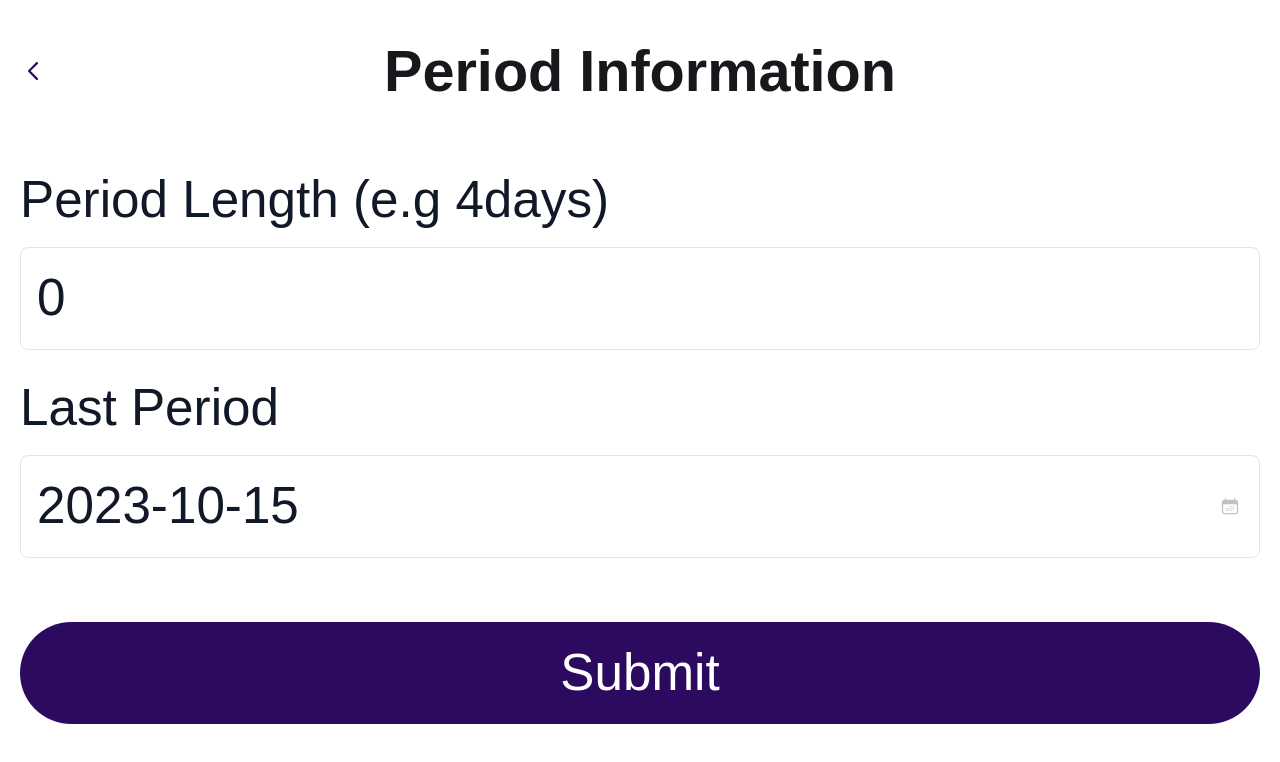
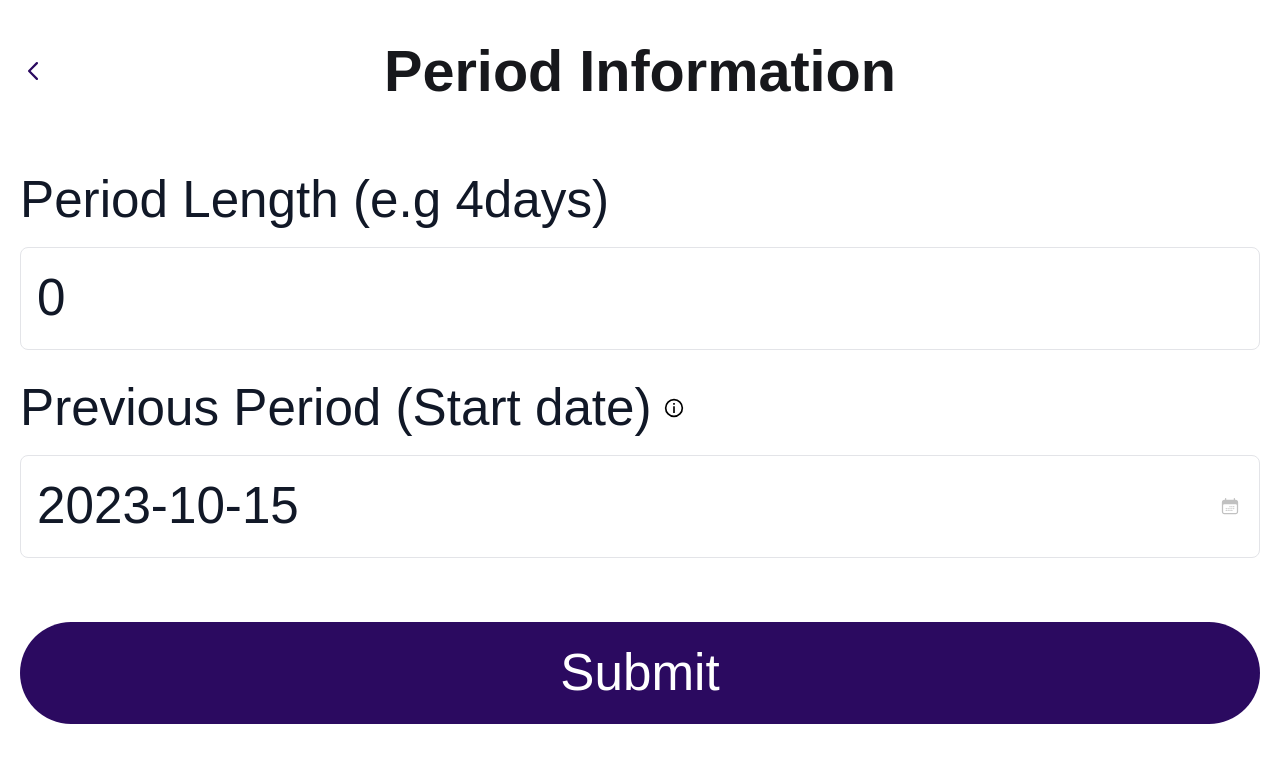
Before and after one commit to CloserHealth/closer-webapp, a Next.js app: page /period-information in a window 1280 px wide. Shown: the top 762 px of the page. Built offline with nearby package versions, Linux system fonts and the light colour scheme.

Commit message:
Update jan

```diff
--- a/src/app/calendar/page.tsx
+++ b/src/app/calendar/page.tsx
@@ -31,7 +31,6 @@ const Calendar = () => {
 
 
     // Get Symptoms
-    useEffect(() => {
     const fetchSymptoms = async () => {
         try {
             const res = await makeSymptomRequest({
@@ -65,6 +64,7 @@ const Calendar = () => {
         }
     };
 
+    useEffect(() => {
         fetchSymptoms();
     }, []);
 
@@ -278,14 +278,23 @@ const Calendar = () => {
                 method: 'PUT',
             });
             const { message, data } = res.data;
-            setCompletedTipsData(data?.task?.completed_tips)
 
-            toast.success('Tip completed successfully!');
+            setCompletedTipsData(data?.task?.completed_tips);
+
+            if (message === 'Task completed successfully!') {
+                toast.success('Tip marked as completed successfully!');
+            } else {
+                toast.success('Tip marked as incomplete!');
+            }
+
+            fetchSymptoms();
 
         } catch (e) {
-            console.log(e);
+            console.error('Error completing tip:', e);
         }
     };
+
+
 
     const completedTips = completedTipsData || [];
 
@@ -306,7 +315,7 @@ const Calendar = () => {
                                         return (
                                             <div key={tipIndex} className="flex items-center justify-between bg-white p-3 space-x-1 rounded-[8px] relative">
                                                 <p
-                                                className={`text-[2.5vw] font-[500] text-[#1E1E1E] text-start ${checkedStates[`${symptomCategoryKey?.id}-${tip?.id}`] || isChecked || isChecked2 ? 'line-through' : ''
+                                                    className={`text-[2.5vw] font-[500] text-[#1E1E1E] text-start ${isChecked || isChecked2 ? 'line-through' : ''
                                                         }`}
                                                 >
                                                     {tip?.name}
@@ -315,7 +324,7 @@ const Calendar = () => {
                                                     <Checkbox
                                                         size="small"
                                                         className="translate-x-3"
-                                                    checked={checkedStates[`${symptomCategoryKey?.id}-${tip?.id}`] || isChecked || isChecked2}
+                                                        checked={isChecked || isChecked2}
                                                         onChange={() => handleSymptomCheckbox(symptomCategoryKey?.id, tip?.id)}
                                                         onClick={() => handleSymptomComplete(symptomCategoryKey?.id, tip?.id)}
                                                         sx={{
@@ -327,10 +336,10 @@ const Calendar = () => {
                                                     />
                                                 </div>
                                             </div>
-                                    )
-
+                                        );
                                     })}
                                 </div>
+
                             </div>
                         ))}
                     </React.Fragment>
--- a/src/app/components/Calendar/Partials/Calendar.tsx
+++ b/src/app/components/Calendar/Partials/Calendar.tsx
@@ -13,14 +13,7 @@ const CalendarComponent = (props: CalendarProps) => {
   const { setDate, date, selectRange, periodStartDate, periodEndDate, tileContent } = props;
 
   return (
-    <motion.div
-      initial={{ x: 1000 }}
-      animate={{ x: 0 }}
-      transition={{ duration: 1, ease: "easeInOut", delay: 0.5 }}
-      className="calendar-container w-full"
-    >
       <Calendar onChange={setDate} value={date} selectRange={selectRange} tileContent={tileContent} />
-    </motion.div>
   );
 };
 
--- a/src/app/components/Fields/TextField.tsx
+++ b/src/app/components/Fields/TextField.tsx
@@ -11,9 +11,9 @@ export default function TextField({ label, placeholder, value, require, id, type
     }
 
     return (
-        <div className="w-full">
-            <label htmlFor={id} className="block mb-2 text-[4vw] font-medium text-gray-900 dark:text-white w-full">{label}</label>
-            <div className="relative">
+        <div className="w-full flex flex-col">
+            <label htmlFor={id} className="mb-2 text-[4vw] font-medium text-gray-900 dark:text-white">{label}</label>
+            <div className="relative flex items-center">
                 <input
                     type={viewPassword ? "text" : type}
                     id={id}
@@ -25,7 +25,7 @@ export default function TextField({ label, placeholder, value, require, id, type
                     readOnly={readOnly}
                 />
                 {isPassword && (
-                    <div className='absolute inset-y-0 right-0 pr-3 flex items-center cursor-pointer' onClick={handleViewPassword}>
+                    <div className='pl-3 flex items-center cursor-pointer' onClick={handleViewPassword}>
                         <IconContext.Provider value={{ color: "#ababaa", size: "20px" }}>
                             <div>
                                 {viewPassword ? <AiOutlineEyeInvisible /> : <AiOutlineEye />}
@@ -35,5 +35,6 @@ export default function TextField({ label, placeholder, value, require, id, type
                 )}
             </div>
         </div>
+
     )
 }
--- a/src/app/period-information/page.tsx
+++ b/src/app/period-information/page.tsx
@@ -6,7 +6,7 @@ import { AppModal } from '../components/Modals/Modals';
 import { useRouter } from 'next/navigation';
 import Assets from '@/constants/assets.constant';
 import TextField from '../components/Fields/TextField';
-import { IconButton } from '@mui/material';
+import { ClickAwayListener, IconButton, Tooltip } from '@mui/material';
 import API from '@/constants/api.constant';
 import { catchAsync } from '@/helpers/api.helper';
 import useRequest from '@/services/request.service';
@@ -15,6 +15,8 @@ import CustomCalendar from '../components/Calendar/Calendar';
 import useGlobalState from '@/hooks/globalstate.hook';
 import { profileUpdateAction } from '@/store/profile.slice';
 import { useDispatch } from 'react-redux';
+import { GrCircleInformation } from "react-icons/gr";
+
 
 
 export default function PeriodInformation() {
@@ -89,6 +91,17 @@ export default function PeriodInformation() {
     };
 
 
+    const [openTip, setOpenTip] = React.useState(false);
+
+    const handleTooltipClose = () => {
+        setOpenTip(false);
+    };
+
+    const handleTooltipOpen = () => {
+        setOpenTip(!openTip);
+    };
+
+
     return (
         <>
             <div className='w-full min-h-[100vh] px-5 pt-7 pb-20 relative bg-white'>
@@ -117,7 +130,29 @@ export default function PeriodInformation() {
                             />
 
                             <div className="w-full">
-                                <label htmlFor='lastPeriod' className="block mb-2 text-[4vw] font-medium text-gray-900 dark:text-white w-full">Last Period</label>
+                                <div className="flex items-center space-x-3 mb-2">
+                                    <label htmlFor='lastPeriod' className="block text-[4vw] font-medium text-gray-900">Previous Period (Start date)</label>
+                                    <ClickAwayListener onClickAway={handleTooltipClose}>
+                                        <div>
+                                            <Tooltip
+                                                PopperProps={{
+                                                    disablePortal: true,
+                                                }}
+                                                // onClose={handleTooltipClose}
+                                                open={openTip}
+                                                disableFocusListener
+                                                disableHoverListener
+                                                title="Enter the date your last menstrual period started. This helps track your menstrual cycle more effectively."
+                                                placement="top"
+                                                arrow
+                                            >
+                                                <div onClick={handleTooltipOpen}>
+                                                    <GrCircleInformation style={{ color: "#000", fontSize: '20px' }} />
+                                                </div>
+                                            </Tooltip>
+                                        </div>
+                                    </ClickAwayListener>
+                                </div>
                                 <div className="relative">
                                     <input
                                         type='text'
--- a/src/app/symptoms/page.tsx
+++ b/src/app/symptoms/page.tsx
@@ -79,8 +79,6 @@ export default function Symptoms() {
 
 
     // Get Symptoms
-    // Get Symptoms
-    useEffect(() => {
     const fetchSymptoms = async () => {
         try {
             const res = await makeSymptomRequest({
@@ -115,6 +113,7 @@ export default function Symptoms() {
         }
     };
 
+    useEffect(() => {
         fetchSymptoms();
     }, []);
 
@@ -144,20 +143,20 @@ export default function Symptoms() {
                 url: `${API.userSymptom}/${id}/complete-tip/${tipId}`,
                 method: 'PUT',
             });
+            const { message, data } = res.data;
 
-          const { message, data } = res.data;
             setCompletedTipsData(data?.task?.completed_tips);
 
-          toast.success('Tip completed successfully!');
-        } catch (error: any) {
-          if (error.response && error.response.data && error.response.data.error) {
-            const errorMessage = error.response.data.error;
-            toast.error(errorMessage); // Show the error message using toast.error
+            if (message === 'Task completed successfully!') {
+                toast.success('Tip marked as completed successfully!');
             } else {
-            console.error('An error occurred:', error);
-            // If the error doesn't contain a specific message, you can show a generic error message
-            toast.error('An error occurred while completing the tip.');
+                toast.success('Tip marked as incomplete!');
             }
+
+            fetchSymptoms();
+
+        } catch (e) {
+            console.error('Error completing tip:', e);
         }
     };
 
@@ -180,7 +179,7 @@ export default function Symptoms() {
                                         return (
                                             <div key={tipIndex} className="flex items-center justify-between bg-white p-3 space-x-1 rounded-[8px] relative">
                                                 <p
-                                                    className={`text-[2.5vw] font-[500] text-[#1E1E1E] text-start ${checkedStates[`${symptomCategoryKey?.id}-${tip?.id}`] || isChecked || isChecked2 ? 'line-through' : ''
+                                                    className={`text-[2.5vw] font-[500] text-[#1E1E1E] text-start ${isChecked || isChecked2 ? 'line-through' : ''
                                                         }`}
                                                 >
                                                     {tip?.name}
@@ -189,7 +188,7 @@ export default function Symptoms() {
                                                     <Checkbox
                                                         size="small"
                                                         className="translate-x-3"
-                                                        checked={checkedStates[`${symptomCategoryKey?.id}-${tip?.id}`] || isChecked || isChecked2}
+                                                        checked={isChecked || isChecked2}
                                                         onChange={() => handleSymptomCheckbox(symptomCategoryKey?.id, tip?.id)}
                                                         onClick={() => handleSymptomComplete(symptomCategoryKey?.id, tip?.id)}
                                                         sx={{
@@ -201,8 +200,7 @@ export default function Symptoms() {
                                                     />
                                                 </div>
                                             </div>
-                                        )
-
+                                        );
                                     })}
                                 </div>
                             </div>
```
Lines whose indentation alone changed are shown as unchanged.
